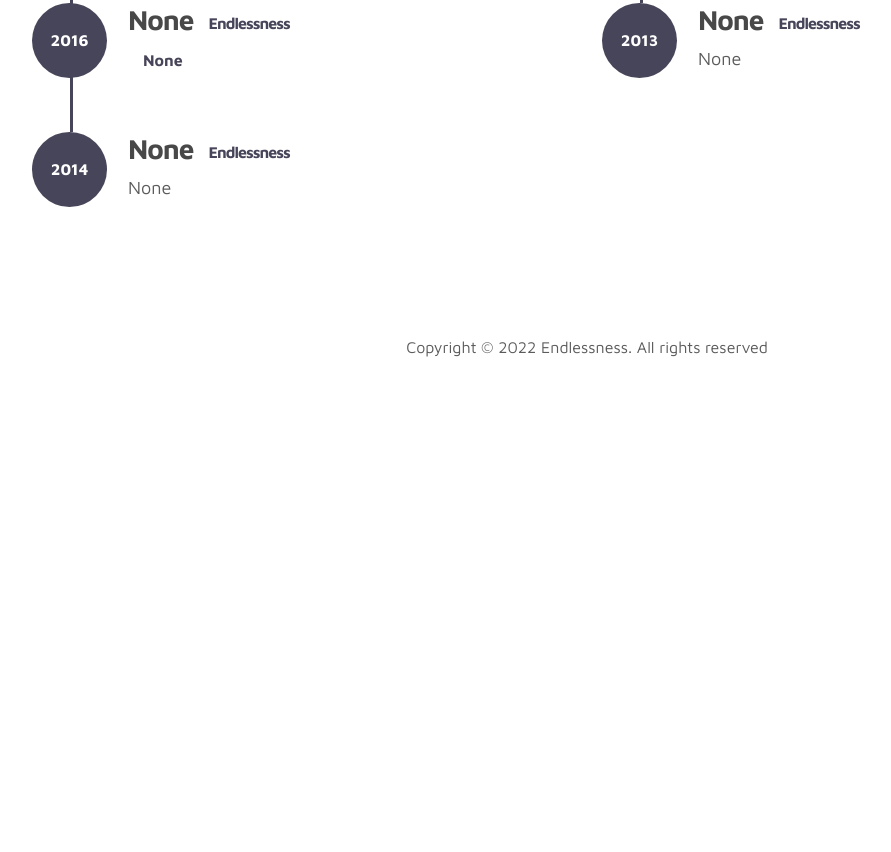
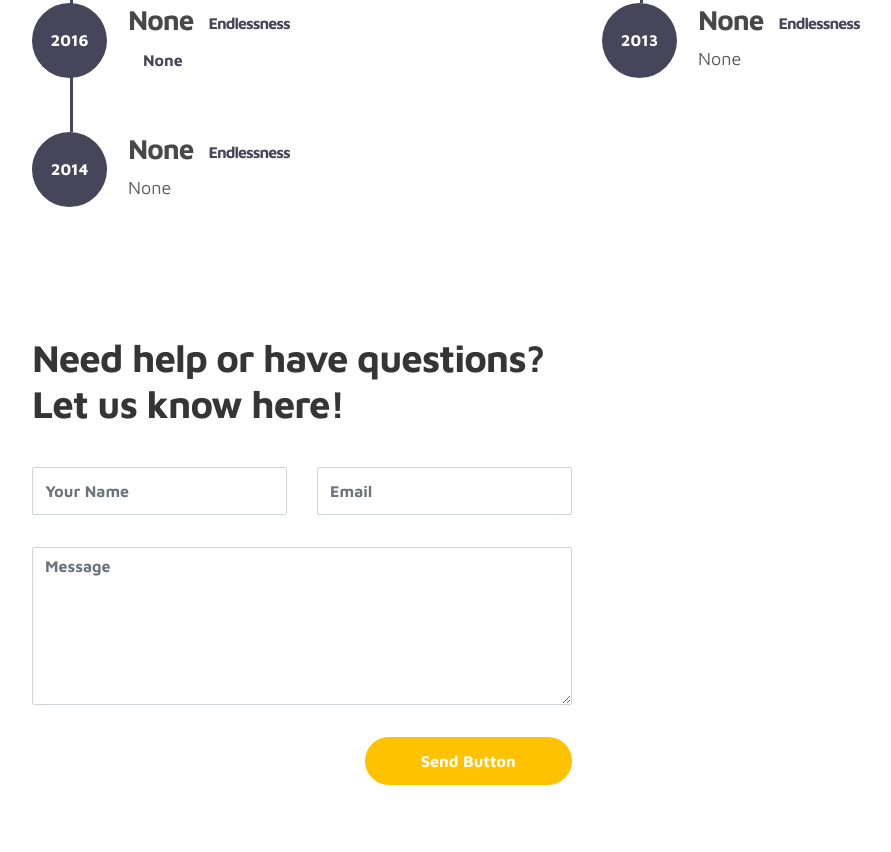
Before and after one commit to aboutdebtlessflea/Endlessnesstk.github.io, a plain HTML site: page index.html in a window 1280 px wide. Shown: the part 1920-2772 px from the top of the page, without its empty margins (53-944 px from the left). Before the commit the page ends 2343 px from the top, so only its background shows below. Drawn offline with Linux system fonts and the light colour scheme.

Commit message:
Added Contacts

```diff
--- a/index.html
+++ b/index.html
@@ -4,7 +4,8 @@
     <meta charset="utf-8">
     <meta name="viewport" content="width=device-width, initial-scale=1, shrink-to-fit=no">
     <meta name="description" content="">
-    <meta name="author" content="">
+    <meta name="keywords" content="debtlessflea, endlessness, endlessnesstk, minecraft, minecraft servers" />
+    <meta name="author" content="DebtlessFlea">
 
     <title>Endlessness</title>
 
@@ -45,6 +46,9 @@
                       <li class="nav-item">
                           <a href="#resume" class="nav-link"><span data-hover="Updates & Fixes">Updates & Fixes</span></a>
                       </li>
+                      <li class="nav-item">
+                          <a href="#contact" class="nav-link"><span data-hover="Contact">Contact</span></a>
+                      </li>
                   </ul>
 
                   <ul class="navbar-nav ml-lg-auto">
@@ -79,8 +83,8 @@
                           <p>I love playing Minecraft. What about you?</p>
 
                           <div class="custom-btn-group mt-4">
-                          <a href="#" class="btn mr-lg-2 custom-btn"><i class='uil uil-file-alt'></i> Download Resume</a>
-                          <a href="#contact" class="btn custom-btn custom-btn-bg custom-btn-link">Get a free quote</a>
+                              <a href="https://discord.gg/znedTUk3xp" class="btn mr-lg-2 custom-btn"><i class='uil uil-file-alt'></i> Download Resume</a>
+                              <a href="https://endlessnesstkshop.github.io/" class="btn custom-btn custom-btn-bg custom-btn-link">Endlessness.tk - Shop</a>
                           </div>
                       </div>
                   </div>
@@ -237,6 +241,42 @@
       </section>
 
 
+      <section class="contact py-5" id="contact">
+          <div class="container">
+              <div class="row">
+
+
+
+                  <div class="col-lg-6 col-12">
+                      <div class="contact-form">
+                          <h2 class="mb-4">Need help or have questions? Let us know here!</h2>
+
+                          <form action="https://formspree.io/f/xpzbddgy" method="POST">
+                              <div class="row">
+                                  <div class="col-lg-6 col-12">
+                                      <input type="text" class="form-control" name="name" placeholder="Your Name" id="name">
+                                  </div>
+
+                                  <div class="col-lg-6 col-12">
+                                      <input type="email" class="form-control" name="email" placeholder="Email" id="email">
+                                  </div>
+
+                                  <div class="col-12">
+                                      <textarea name="message" rows="6" class="form-control" id="message" placeholder="Message"></textarea>
+                                  </div>
+
+                                  <div class="ml-lg-auto col-lg-5 col-12">
+                                      <input type="submit" class="form-control submit-btn" value="Send Button">
+                                  </div>
+                              </div>
+                          </form>
+                      </div>
+                  </div>
+
+              </div>
+          </div>
+      </section>
+
 
       <!-- FOOTER -->
       <footer class="footer py-5">
@@ -259,6 +299,7 @@
       <script src="js/owl.carousel.min.js"></script>
       <script src="js/smoothscroll.js"></script>
       <script src="js/custom.js"></script>
+      <script src="//code.tidio.co/xbjpdre3mfs3d7zdga8k6dkcm8pqigjj.js" async></script>
 
   </body>
 </html>
```
Lines whose indentation alone changed are shown as unchanged.
